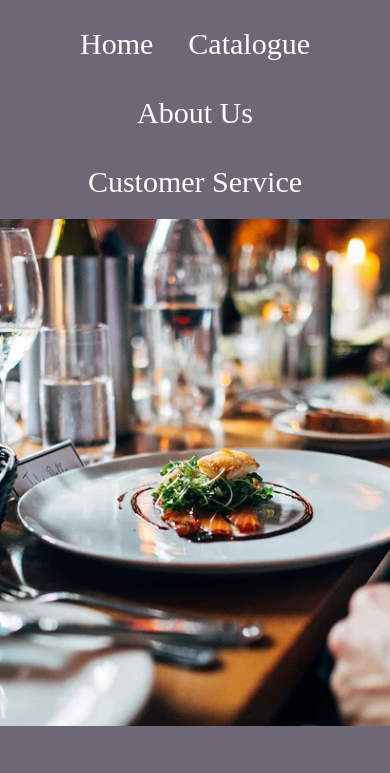
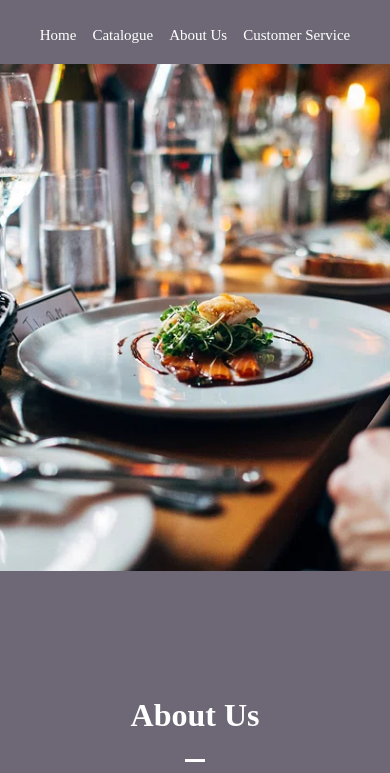
Before and after one commit to RaHuL-ArOraa/Devcomm-JC-webdev, a plain HTML site: page index.html in a window 390 px wide. Shown: the part 71-844 px from the top of the page. Drawn offline with Linux system fonts and the light colour scheme.

Commit message:
nav bar changes

```diff
--- a/style.css
+++ b/style.css
@@ -33,6 +33,19 @@ a{
 .img1 {
     width: 170px;
     filter: invert(1);
+}
+@media(max-width:670px){
+    .para1{
+        font-size: 22px;
+    }
+    .nav-list{
+        gap: 16px;
+    }
+}
+@media(max-width:490px){
+    .para1{
+        font-size: 15px;
+    }
 }
 @media(max-width:876px) {
     .box {
```
